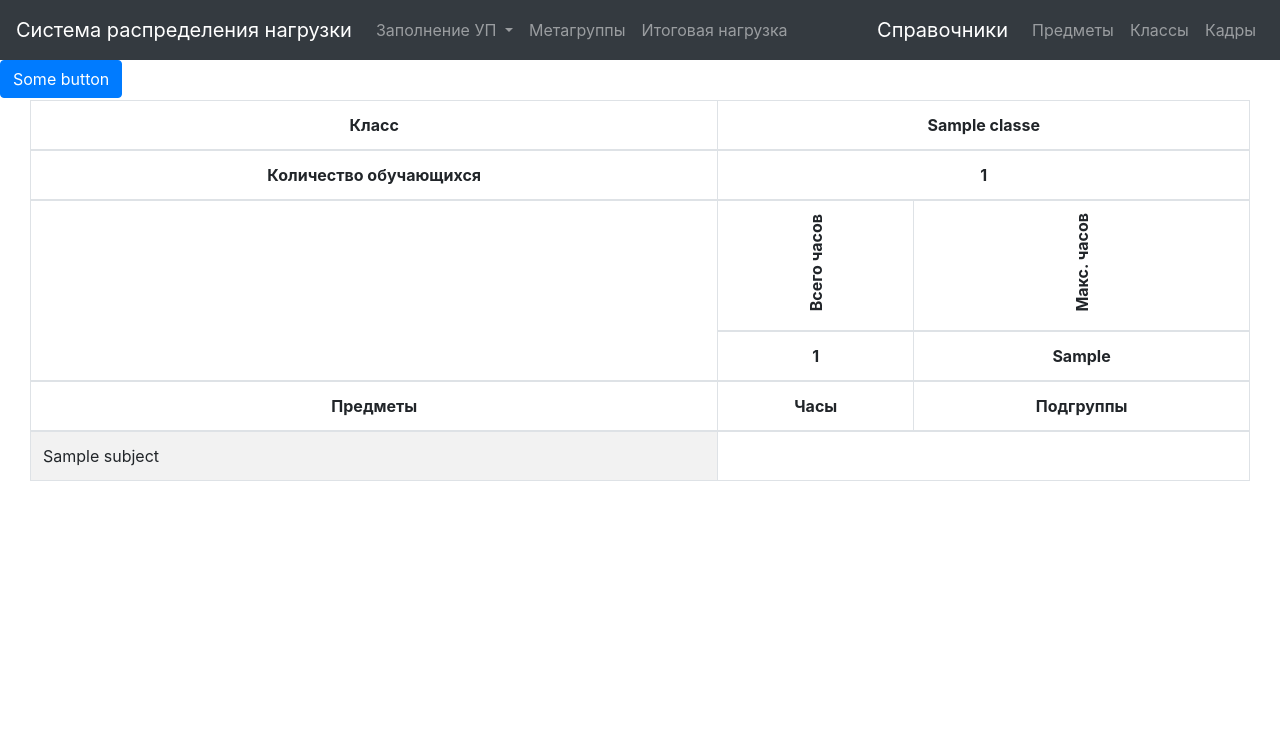
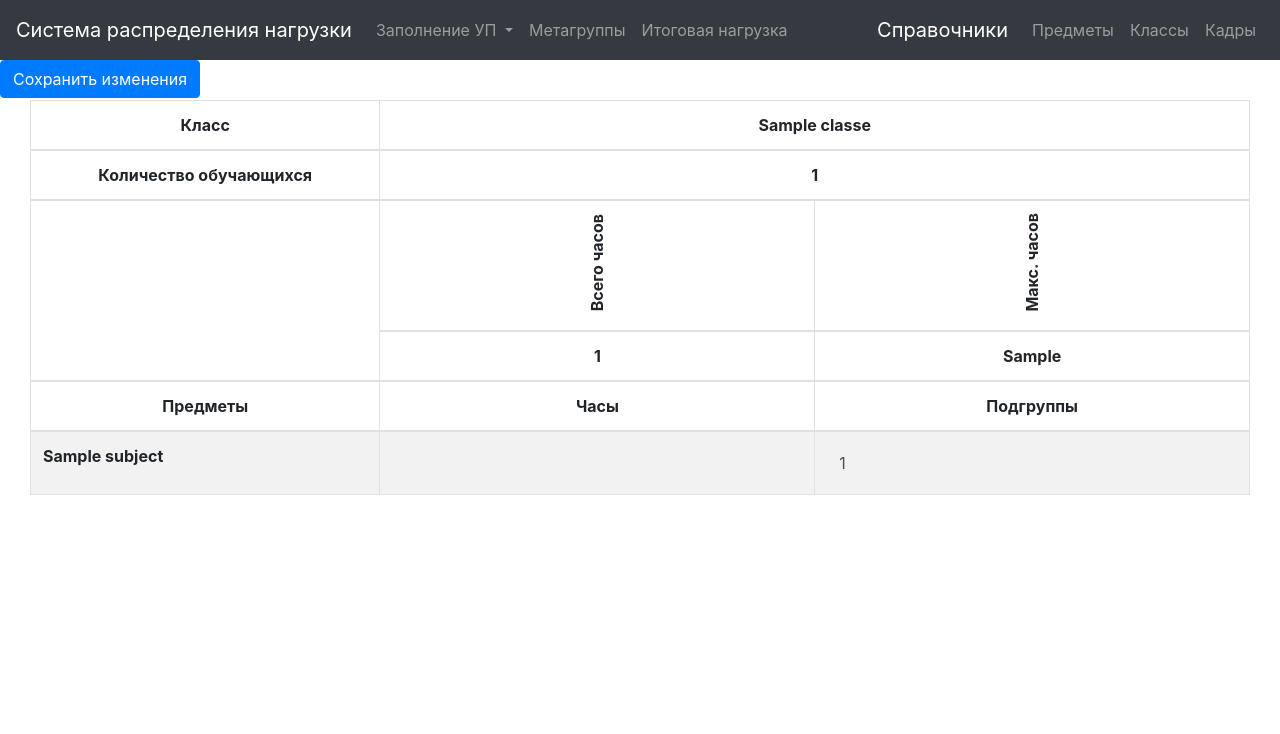
Before and after one commit to dzenbots/teachers_load_sharing_system, a Flask app: template app/fill_up_app/templates/fill_up_app.html in a window 1280 px wide. Shown: the top 734 px of the page. Run offline with Flask 2, Linux system fonts and the light colour scheme; the visitor is signed in with stand-in values (Sample User, id 1); the template is opened without the code that fills it: most values are stand-ins (such as "Sample title", 1, 10 or a date in 2020); some libraries are stand-ins or nearby versions.

Commit message:
save groups and hours in fill app to DB

```diff
--- a/app/fill_up_app/models.py
+++ b/app/fill_up_app/models.py
@@ -24,7 +24,7 @@ class Classes(BaseModel):
     id = PrimaryKeyField()
     name = CharField(max_length=255, unique=True)
     parallel = ForeignKeyField(Parallels, backref="parallel_classes")
-    hours_num = IntegerField()
+    # hours_num = IntegerField()
     students_num = IntegerField()
 
 
--- a/app/fill_up_app/static/styles/fill_up_app.css
+++ b/app/fill_up_app/static/styles/fill_up_app.css
@@ -14,7 +14,7 @@
     background: transparent;
 }
 
-.th_width_350 {
-    min-width: 350px;
-    max-width: 350px;
+.th_width {
+    min-width: 25%;
+    max-width: 25%;
 }
--- a/app/fill_up_app/templates/fill_up_header.html
+++ b/app/fill_up_app/templates/fill_up_header.html
@@ -1,5 +1,5 @@
 {% if 'valid_user' in session %}
     <header>
-        <button type="button" class="btn btn-primary btn-md" data-toggle="modal" data-target="#fill_up_add_new_record">Some button</button>
+        <button form="fill_up_form" type="submit" class="btn btn-primary">Сохранить изменения</button>
     </header>
 {% endif %}
--- a/app/fill_up_app/templates/fill_up_main.html
+++ b/app/fill_up_app/templates/fill_up_main.html
@@ -1,6 +1,6 @@
 {% if 'valid_user' in session %}
 <main>
-        <iframe name="classes_hidden_iframe" style="display: none;"></iframe>
+    <iframe name="fill_up__hidden_iframe" style="display: none;"></iframe>
     <div class="base_fluid_container">
         <div class="container-fluid">
             <div class="row">
@@ -11,7 +11,7 @@
                             <table class="table table-bordered table-striped">
                                 <thead>
                                 <tr>
-                                        <th scope="col" class="text-center align-middle ">
+                                    <th scope="col" class="text-center align-middle th-width">
                                         Класс
                                     </th>
                                     {% for class in data.get('classes') %}
@@ -31,7 +31,7 @@
                                     {% endfor %}
                                 </tr>
                                 <tr>
-                                        <th  scope="col" class="text-center align-middle" rowspan="2"></th>
+                                    <th scope="col" class="text-center align-middle" rowspan="2"></th>
                                     {% for class in data.get('classes') %}
                                     <th scope="col" class="text-center align-middle">
                                                 <span style="display: inline-block; white-space: nowrap; transform-origin: center; transform: rotate(180deg); writing-mode: vertical-lr">
@@ -70,13 +70,36 @@
                                 </tr>
                                 </thead>
                                 <tbody>
+                                <form id="fill_up_form"
+                                      action="{{ '/fill_up_app/save_changes/{}'.format(parallel) }}"
+                                      method="post"
+                                      class="justify-content-center"
+                                      target="fill_up__hidden_iframe"
+                                >
                                     {% for subject in data.get('subjects') %}
                                     <tr>
-                                                <td scope="row">
+                                        <th scope="row">
                                             {{ subject.name }}
+                                        </th>
+                                        {% for klass in data.get('classes') %}
+                                        <td scope="col">
+                                            <input type="text"
+                                                   name="{{ 'hours_{}_{}'.format(subject.id, klass.id) }}"
+                                                   class="form-control no-border"
+                                                   value=""
+                                            >
                                         </td>
+                                        <td scope="col">
+                                            <input type="text"
+                                                   name="{{ 'groups_{}_{}'.format(subject.id, klass.id) }}"
+                                                   class="form-control no-border"
+                                                   value="1"
+                                            >
+                                        </td>
+                                        {% endfor %}
                                     </tr>
                                     {% endfor %}
+                                </form>
                                 </tbody>
                             </table>
                             {% endif %}
```
Also changed, not shown: app/fill_up_app/views.py (+22 -2 lines). Lines whose indentation alone changed are shown as unchanged.
